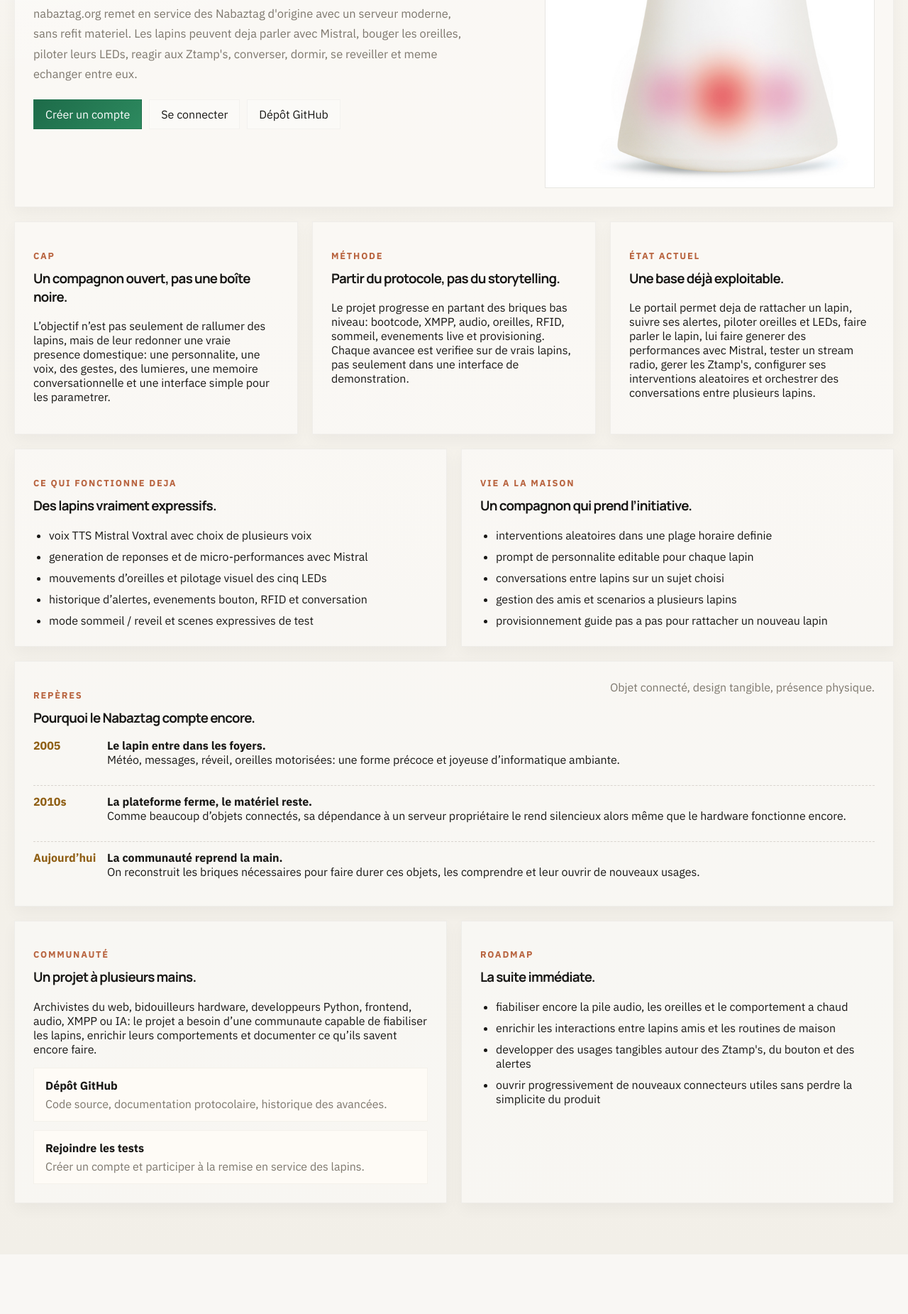
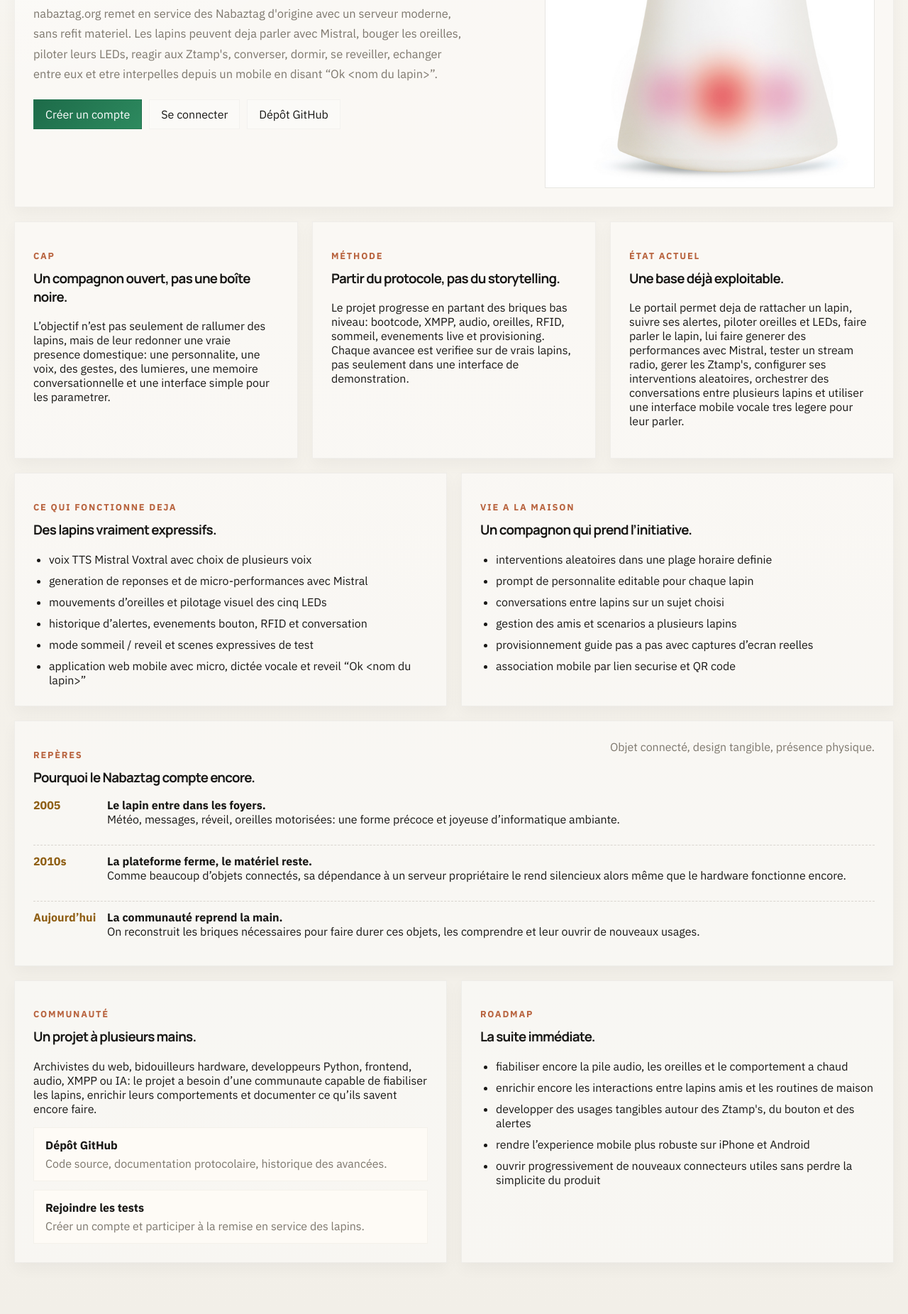
Before and after one commit to apachot/nabaztag, a Flask app: page / in a window 1280 px wide. Shown: the part 511-2362 px from the top of the page at 71% size. Before the commit the page ends 2227 px from the top, so only its background shows below. Run offline with Flask 3, Linux system fonts and the light colour scheme; data that the repository does not hold is empty; some libraries are stand-ins or nearby versions.

Commit message:
Refresh homepage with latest features

```diff
--- a/apps/portal/portal_app/templates/index.html
+++ b/apps/portal/portal_app/templates/index.html
@@ -12,8 +12,9 @@
           <p class="hero-text">
             nabaztag.org remet en service des Nabaztag d'origine avec un serveur moderne,
             sans refit materiel. Les lapins peuvent deja parler avec Mistral, bouger les
-            oreilles, piloter leurs LEDs, reagir aux Ztamp's, converser, dormir, se reveiller
-            et meme echanger entre eux.
+            oreilles, piloter leurs LEDs, reagir aux Ztamp's, converser, dormir, se reveiller,
+            echanger entre eux et etre interpelles depuis un mobile en disant
+            “Ok &lt;nom du lapin&gt;”.
           </p>
           <div class="actions" style="margin-top: 22px;">
             {% if current_user.is_authenticated %}
@@ -60,8 +61,9 @@
         <p>
           Le portail permet deja de rattacher un lapin, suivre ses alertes, piloter oreilles et
           LEDs, faire parler le lapin, lui faire generer des performances avec Mistral, tester un
-          stream radio, gerer les Ztamp's, configurer ses interventions aleatoires et orchestrer
-          des conversations entre plusieurs lapins.
+          stream radio, gerer les Ztamp's, configurer ses interventions aleatoires, orchestrer
+          des conversations entre plusieurs lapins et utiliser une interface mobile vocale
+          tres legere pour leur parler.
         </p>
       </article>
     </section>
@@ -76,6 +78,7 @@
           <li>mouvements d’oreilles et pilotage visuel des cinq LEDs</li>
           <li>historique d’alertes, evenements bouton, RFID et conversation</li>
           <li>mode sommeil / reveil et scenes expressives de test</li>
+          <li>application web mobile avec micro, dictée vocale et reveil “Ok &lt;nom du lapin&gt;”</li>
         </ul>
       </article>
       <article class="panel">
@@ -86,7 +89,8 @@
           <li>prompt de personnalite editable pour chaque lapin</li>
           <li>conversations entre lapins sur un sujet choisi</li>
           <li>gestion des amis et scenarios a plusieurs lapins</li>
-          <li>provisionnement guide pas a pas pour rattacher un nouveau lapin</li>
+          <li>provisionnement guide pas a pas avec captures d’ecran reelles</li>
+          <li>association mobile par lien securise et QR code</li>
         </ul>
       </article>
     </section>
@@ -159,8 +163,9 @@
         <h3>La suite immédiate.</h3>
         <ul class="steps">
           <li>fiabiliser encore la pile audio, les oreilles et le comportement a chaud</li>
-          <li>enrichir les interactions entre lapins amis et les routines de maison</li>
+          <li>enrichir encore les interactions entre lapins amis et les routines de maison</li>
           <li>developper des usages tangibles autour des Ztamp's, du bouton et des alertes</li>
+          <li>rendre l’experience mobile plus robuste sur iPhone et Android</li>
           <li>ouvrir progressivement de nouveaux connecteurs utiles sans perdre la simplicite du produit</li>
         </ul>
       </article>
```
